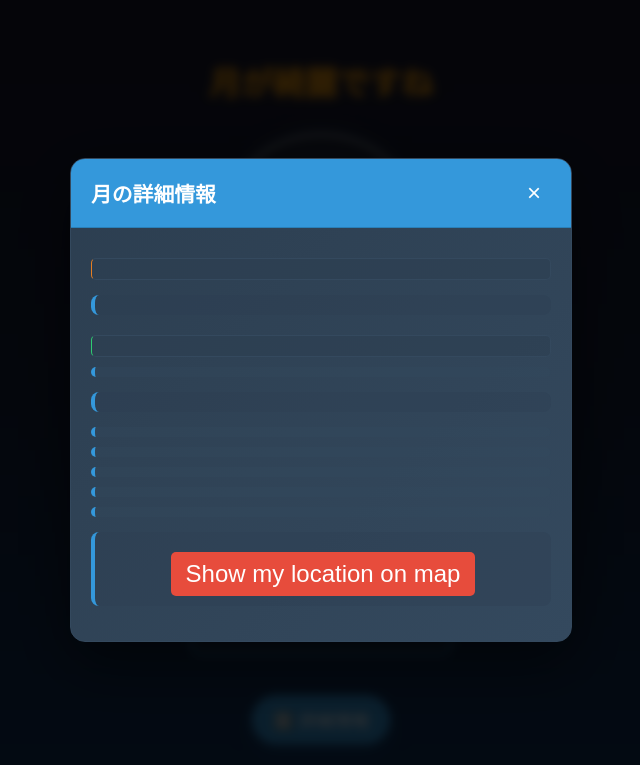
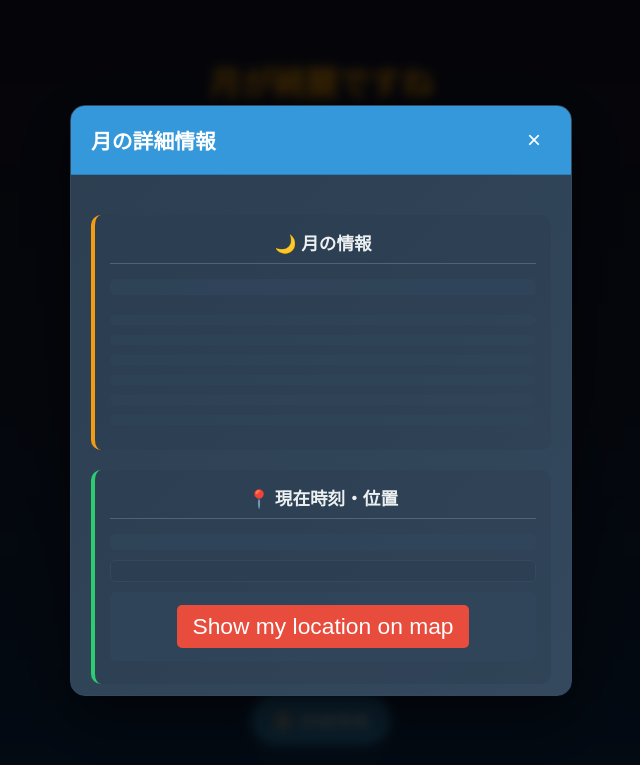
Before and after one commit to crosslamina/moon-compass, a website built with Vite: page index.html in a window 1280 px wide. Both pictures are taken after a click on the button "ℹ️ 詳細情報". Shown: the whole page, without its empty margins (319-959 px from the left). Built offline with nearby package versions, Linux system fonts and the light colour scheme; no server answers.

Commit message:
詳細情報ダイアログの情報セクションを整理し、スタイルを改善。月の情報、現在時刻・位置、デバイス方位情報を分けて表示。

```diff
--- a/index.html
+++ b/index.html
@@ -39,17 +39,31 @@
                     <button id="close-dialog" class="close-btn">×</button>
                 </div>
                 <div class="dialog-body">
-                    <div id="device-orientation"></div>
+                    <!-- 月の情報 -->
+                    <div class="info-section">
+                        <h4>🌙 月の情報</h4>
                         <div id="moon-direction"></div>
-                    <div id="geo-info"></div>
                         <div id="distance"></div>
-                    <div id="current-time"></div>
+                        <p id="altitude"></p>
                         <p id="moon-phase"></p>
                         <p id="illumination"></p>
-                    <p id="altitude"></p>
                         <p id="moon-rise"></p>
                         <p id="moon-set"></p>
+                    </div>
+
+                    <!-- 現在時刻と現在位置 -->
+                    <div class="info-section">
+                        <h4>📍 現在時刻・位置</h4>
+                        <div id="current-time"></div>
+                        <div id="geo-info"></div>
                         <p><a id="map-link" href="#" target="_blank">Show my location on map</a></p>
+                    </div>
+
+                    <!-- デバイスの方位情報 -->
+                    <div class="info-section">
+                        <h4>📱 デバイス方位情報</h4>
+                        <div id="device-orientation"></div>
+                    </div>
                 </div>
             </div>
         </div>
--- a/style.css
+++ b/style.css
@@ -295,22 +295,53 @@ h1 {
     color: #ecf0f1;
 }
 
-.dialog-body > div,
-.dialog-body > p {
-    margin: 15px 0;
-    padding: 10px;
-    background: rgba(44, 62, 80, 0.3);
-    border-radius: 8px;
+/* 情報セクションのスタイル */
+.info-section {
+    margin: 20px 0;
+    padding: 15px;
+    background: rgba(44, 62, 80, 0.4);
+    border-radius: 10px;
     border-left: 4px solid #3498db;
 }
 
-.dialog-body #device-orientation {
-    font-size: 0.9em;
-    border-left-color: #e67e22;
+.info-section:first-child {
+    border-left-color: #f39c12; /* 月の情報 - オレンジ */
 }
 
-.dialog-body #geo-info {
-    border-left-color: #2ecc71;
+.info-section:nth-child(2) {
+    border-left-color: #2ecc71; /* 現在時刻・位置 - 緑 */
+}
+
+.info-section:nth-child(3) {
+    border-left-color: #e74c3c; /* デバイス情報 - 赤 */
+}
+
+.info-section h4 {
+    margin: 0 0 15px 0;
+    color: #ecf0f1;
+    font-size: 1.1em;
+    font-weight: bold;
+    border-bottom: 1px solid rgba(236, 240, 241, 0.2);
+    padding-bottom: 8px;
+}
+
+.dialog-body > div > div,
+.dialog-body > div > p {
+    margin: 10px 0;
+    padding: 8px 12px;
+    background: rgba(52, 73, 94, 0.3);
+    border-radius: 6px;
+    border: none;
+    font-size: 0.95em;
+}
+
+.dialog-body .info-section > div,
+.dialog-body .info-section > p {
+    margin: 8px 0;
+    padding: 8px 12px;
+    background: rgba(52, 73, 94, 0.5);
+    border-radius: 6px;
+    border: none;
 }
 
 .dialog-body #map-link {
@@ -321,6 +352,7 @@ h1 {
     text-decoration: none;
     border-radius: 5px;
     transition: background 0.3s ease;
+    margin: 5px 0;
 }
 
 .dialog-body #map-link:hover {
```
Lines whose indentation alone changed are shown as unchanged.
